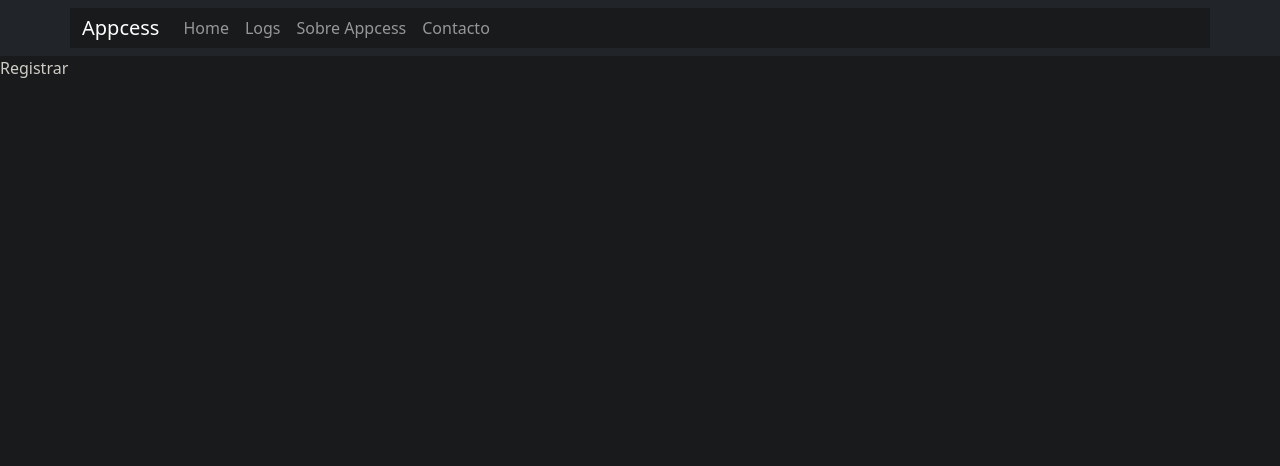
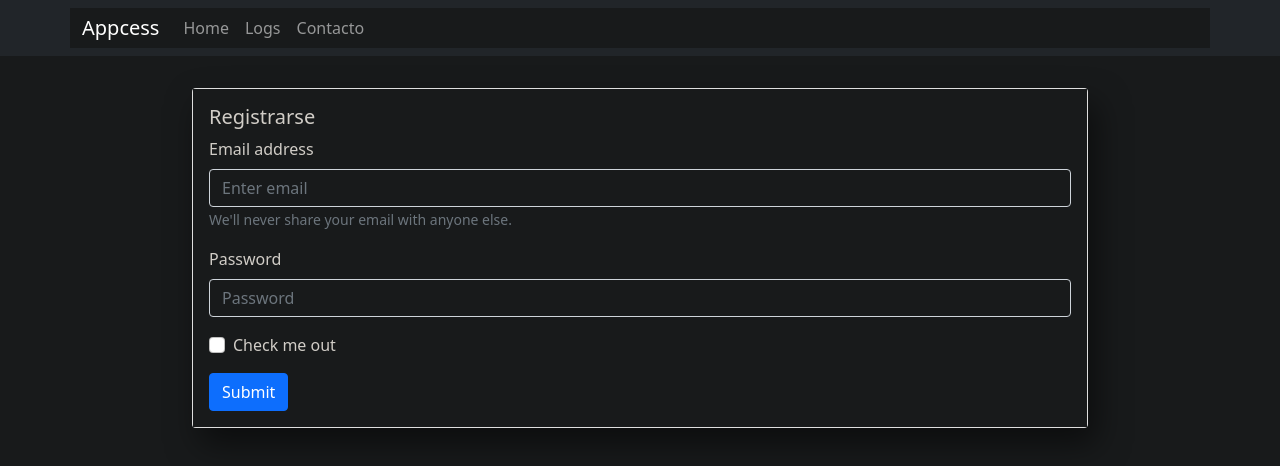
Before and after one commit to facusacchi/edu-unsam-proyecto-final-2021, a React (Create React App) app: page /registrarse in a window 1280 px wide. Shown: the top 466 px of the page. Built offline with nearby package versions, Linux system fonts and the light colour scheme.

Commit message:
construimos componente home

```diff
--- a/src/App.css
+++ b/src/App.css
@@ -1,9 +1,3 @@
 .app {
     height: 100vh;
 }
-
-div,h1,h2,p,span,th,td,input {
-    color: #d1cdc7;
-    background-color: #181a1b;
-    line-height: 1.5;
-}
--- a/src/App.js
+++ b/src/App.js
@@ -7,7 +7,6 @@ import Logs from './components/Logs/Logs';
 import Home from './components/Home/Home';
 import Contacto from './components/Contacto/Contacto';
 import Registrar from './components/Registrar/Registrar';
-import Informacion from './components/Informacion/Informacion';
 
 const App = () => {
   return(
@@ -18,7 +17,6 @@ const App = () => {
         <Route exact path={"/home"} component={Home}/>
         <Route exact path={"/contacto"} component={Contacto}/>
         <Route exact path={"/logs"} component={Logs}/>
-        <Route exact path={"/informacion"} component={Informacion}/>
         <Route exact path={"/registrarse"} component={Registrar}/>
       </BrowserRouter>
     </div>
--- a/src/components/CardHome/CardHome.js
+++ b/src/components/CardHome/CardHome.js
@@ -1,11 +1,12 @@
 import React, { useEffect } from 'react';
 import { Card } from 'react-bootstrap';
+import './cardHome.css';
 
 const CardHome = ({title, text, imgPath}) => {
 
     return(
         <Card style={{ width: '18rem' }}>
-            <Card.Img variant="top" src={imgPath} />
+            <Card.Img className='img' variant="top" src={imgPath} />
             <Card.Body>
                 <Card.Title>{title}</Card.Title>
                 <Card.Text>
--- /dev/null
+++ b/src/components/CardHome/cardHome.css
@@ -0,0 +1,3 @@
+.img {
+    height: 10rem;
+}
--- a/src/components/Home/Home.js
+++ b/src/components/Home/Home.js
@@ -1,30 +1,28 @@
 import React from "react";
 import CardHome from '../CardHome/CardHome';
+import './home.css'
 
 const Home = () => {
     return (
-        <>
+        <div className='cards'>
             <CardHome
                 title='Eventos'
                 text='Mediante la colocación de sensores en puntos estratégicos se generará eventos. Dichos evento corresponde al ingreso o egreso al lugar de interés.'
-                /* imgPath='...../public/assets/img1.png' */
-                imgPath='./img.png'
+                imgPath='/assets/img1.png'
             />
 
             <CardHome
-                title='Eventos'
-                text='Mediante la colocación de sensores en puntos estratégicos se generará eventos. Dichos evento corresponde al ingreso o egreso al lugar de interés.'
-                /* imgPath='...../public/assets/img1.png' */
-                imgPath='./img.png'
+                title='Logs'
+                text='Una vez se captura cada evento, el mismo es almacenado en base a su tipo (ingreso o egreso) por el sistema en un log.'
+                imgPath='/assets/img2.png'
             />
 
             <CardHome
-                title='Eventos'
-                text='Mediante la colocación de sensores en puntos estratégicos se generará eventos. Dichos evento corresponde al ingreso o egreso al lugar de interés.'
-                /* imgPath='...../public/assets/img1.png' */
-                imgPath='./img.png'
+                title='Reportería'
+                text='Utilizando el sistema, los usuarios administradores y supervisores tienen la habilidad de generar reportes que pueden visualizar y/o exportar para posterior toma de decisiones.'
+                imgPath='/assets/img3.png'
             />
-        </>
+        </div>
     );
 }
 
--- /dev/null
+++ b/src/components/Home/home.css
@@ -0,0 +1,7 @@
+.cards {
+    display: flex;
+    margin-top: 5rem;
+    /* box-shadow: 8px 16px 32px rgb(0 0 0 / 50%);
+    -moz-box-shadow: 8px 16px 32px rgba(0,0,0,.5);
+    box-shadow: 8px 16px 32px rgb(0 0 0 / 50%); */
+}
--- a/src/components/Informacion/Informacion.js
+++ /dev/null
@@ -1,11 +0,0 @@
-import React from "react";
-
-const Informacion = () => {
-    return(
-        <div>
-            Informacion
-        </div>
-    );
-}
-
-export default Informacion;
--- a/src/components/Menu/Menu.js
+++ b/src/components/Menu/Menu.js
@@ -13,7 +13,6 @@ const Menu = () => {
                   <Nav className="mr-auto">
                     <Nav.Link to={"/home"} as={Link} >Home</Nav.Link>
                     <Nav.Link to={"/logs"} as={Link}>Logs</Nav.Link>
-                    <Nav.Link to={"/informacion"} as={Link}>Sobre Appcess</Nav.Link>
                     <Nav.Link to={"/contacto"} as={Link}>Contacto</Nav.Link>
                   </Nav>
                 </Navbar.Collapse>
--- a/src/components/Registrar/Registrar.js
+++ b/src/components/Registrar/Registrar.js
@@ -1,10 +1,34 @@
 import React from 'react';
+import { Form, Button, Card } from 'react-bootstrap';
+import './registrar.css';
 
 const Registrar = () => {
-    return(
-        <div>
-            Registrar
-        </div>
+    return (
+        <Card className='card'>
+            <Card.Body>
+                <Card.Title>Registrarse</Card.Title>
+                <Form>
+                    <Form.Group className="mb-3" controlId="formBasicEmail">
+                        <Form.Label>Email address</Form.Label>
+                        <Form.Control type="email" placeholder="Enter email" />
+                        <Form.Text className="text-muted">
+                            We'll never share your email with anyone else.
+                        </Form.Text>
+                    </Form.Group>
+
+                    <Form.Group className="mb-3" controlId="formBasicPassword">
+                        <Form.Label>Password</Form.Label>
+                        <Form.Control type="password" placeholder="Password" />
+                    </Form.Group>
+                    <Form.Group className="mb-3" controlId="formBasicCheckbox">
+                        <Form.Check type="checkbox" label="Check me out" />
+                    </Form.Group>
+                    <Button variant="primary" type="submit">
+                        Submit
+                    </Button>
+                </Form>
+            </Card.Body>
+        </Card>
     );
 }
 
--- /dev/null
+++ b/src/components/Registrar/registrar.css
@@ -0,0 +1,7 @@
+.card {
+    max-width: 70%;
+    margin: 2rem auto;
+    box-shadow: 8px 16px 32px rgb(0 0 0 / 50%);
+    -moz-box-shadow: 8px 16px 32px rgba(0,0,0,.5);
+    box-shadow: 8px 16px 32px rgb(0 0 0 / 50%);
+}
--- a/src/index.css
+++ b/src/index.css
@@ -1,9 +1,13 @@
+html {
+  color: #d1cdc7;
+  background-color: #181a1b;
+  line-height: 1.5;
+  height: 100vh;
+}
+
 
 body {
   margin: 0;
-  /* font-family: -apple-system, BlinkMacSystemFont, 'Segoe UI', 'Roboto', 'Oxygen',
-    'Ubuntu', 'Cantarell', 'Fira Sans', 'Droid Sans', 'Helvetica Neue',
-    sans-serif; */
   -webkit-font-smoothing: antialiased;
   -moz-osx-font-smoothing: grayscale;
   height: 100vh;
@@ -13,3 +17,9 @@ code {
   font-family: source-code-pro, Menlo, Monaco, Consolas, 'Courier New',
     monospace;
 }
+
+div,h1,h2,p,span,th,td,input {
+  color: #d1cdc7;
+  background-color: #181a1b;
+  line-height: 1.5;
+}
```
Also changed, not shown: public/assets/img1.png (renamed from src/components/CardHome/img1.png), public/assets/img3.png.
